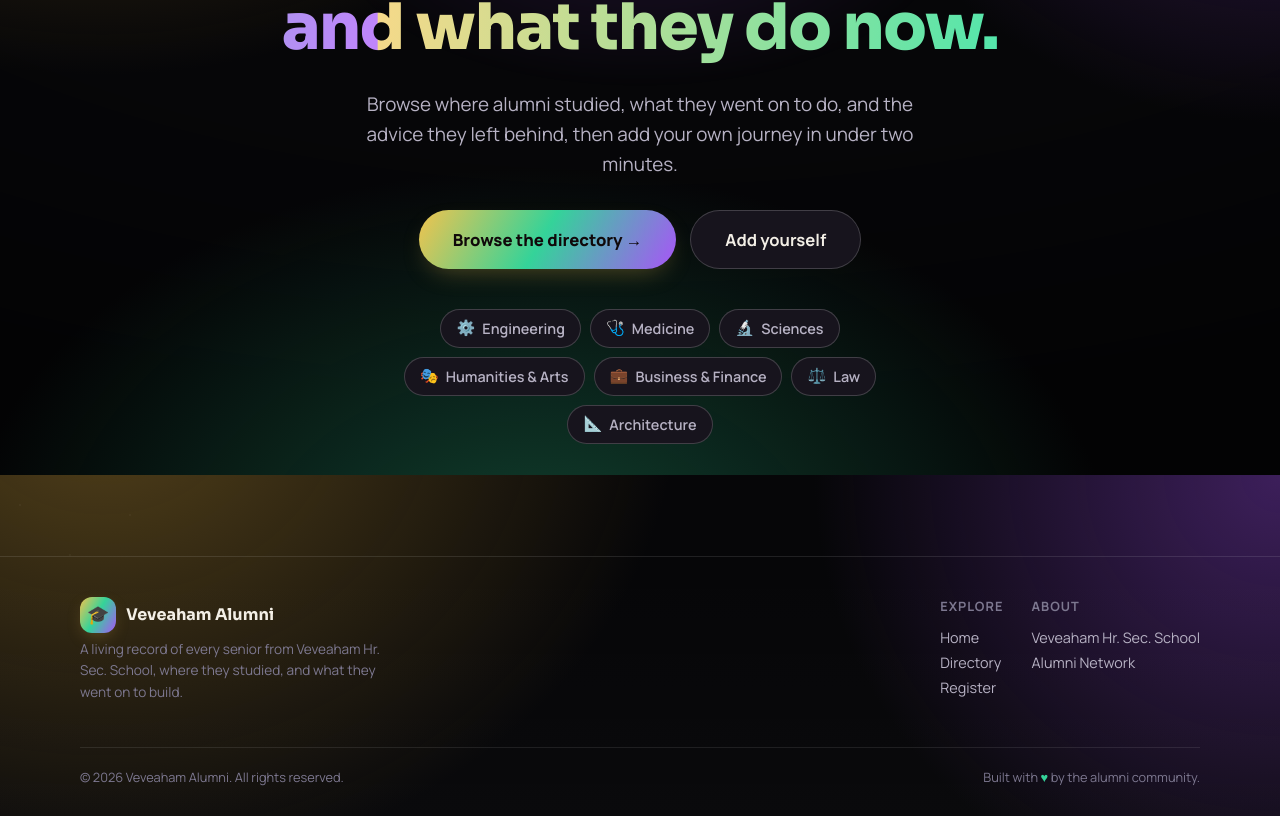
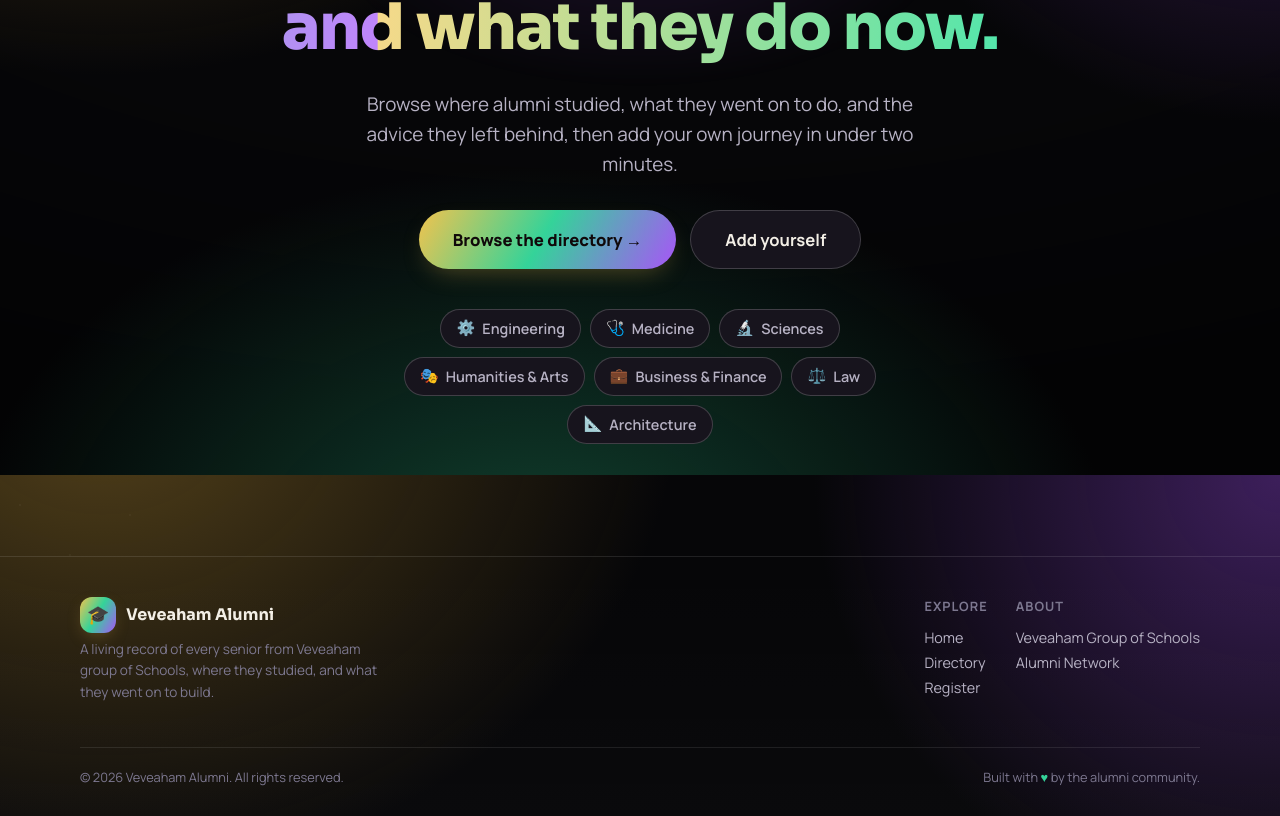
Before and after one commit to naanharshi2008-cmyk/alumni-network-project, a Next.js app: page / in a window 1280 px wide. Shown: the part 325-1141 px from the top of the page. Built offline with nearby package versions, Linux system fonts and the light colour scheme; no server answers; the database is empty.

Commit message:
Update footer text

```diff
--- a/app/layout.tsx
+++ b/app/layout.tsx
@@ -53,7 +53,7 @@ function Footer() {
             <span>Veveaham Alumni</span>
           </div>
           <p className="footer__tag">
-            A living record of every senior from Veveaham Hr. Sec. School, where
+            A living record of every senior from Veveaham group of Schools, where
             they studied, and what they went on to build.
           </p>
         </div>
@@ -68,7 +68,7 @@ function Footer() {
           <div className="footer__col">
             <h4>About</h4>
             <span style={{ display: 'block', color: 'var(--text-muted)', fontSize: '0.9rem', padding: '3px 0' }}>
-              Veveaham Hr. Sec. School
+              Veveaham Group of Schools
             </span>
             <span style={{ display: 'block', color: 'var(--text-muted)', fontSize: '0.9rem', padding: '3px 0' }}>
               Alumni Network
```
